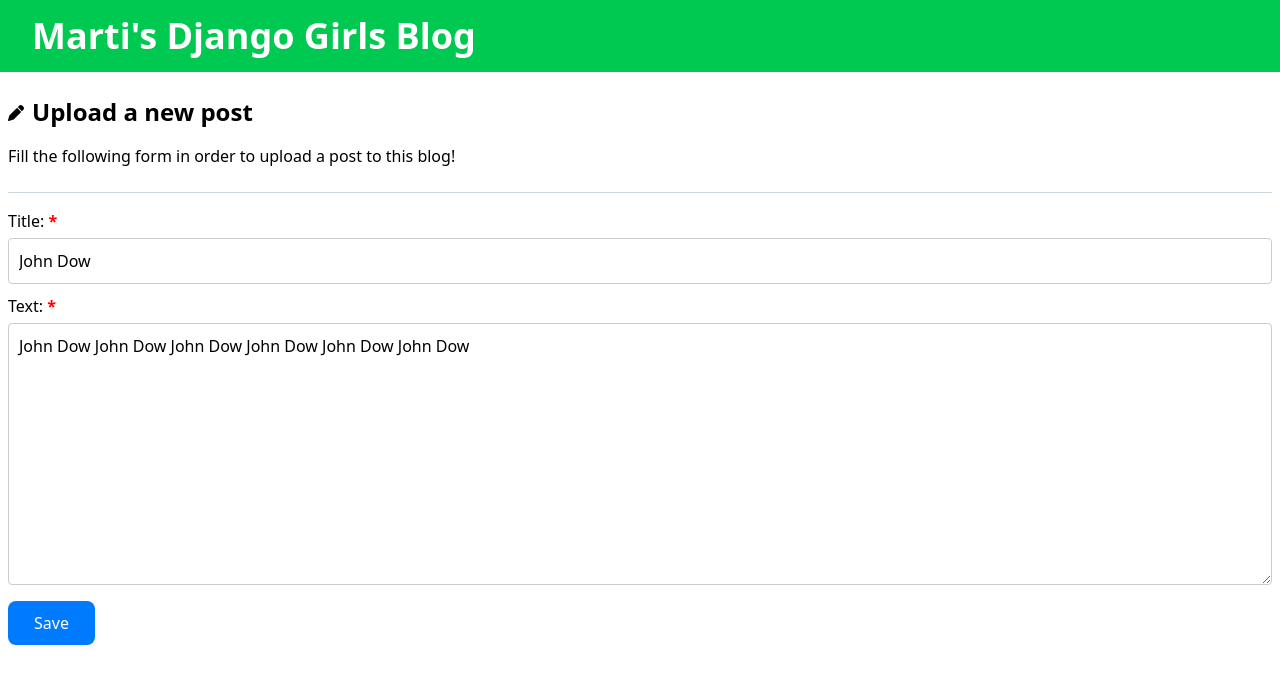
After one commit to multiparedes/DjangoGirls, a Django app: page /post/1/edit in a window 1280 px wide. The commit adds this page. Shown: the top 684 px of the page. Run offline with Django 5.2, Linux system fonts and the light colour scheme; data comes from the database, SQL or seed files in the repository; both versions use the stored data as it was after the commit.

Commit message:
Finished django girls basic tutorial

```diff
--- a/blog/static/css/blog.css
+++ b/blog/static/css/blog.css
@@ -29,6 +29,7 @@
 }
 
 button {
+    width: fit-content;
     padding: 10px;
     padding-inline: 26px;
     background: #007bff;
--- a/blog/templates/blog/base.html
+++ b/blog/templates/blog/base.html
@@ -14,11 +14,13 @@
 <body>
     <header class="w-screen p-4 bg-green-500 text-white px-8 flex justify-between items-center">
         <h1 class="text-4xl font-bold"><a href="/">Marti's Django Girls Blog</a></h1>
+        {% if user.is_authenticated %}
         <a href="{% url 'post_new' %}" class="flex px-2 py-1 bg-green-600 rounded-full grid place-contents-center hover:bg-green-900 transition-colors duration-200 ">
-            <svg  class="p-1 aspect-square" height="28px" xmlns="http://www.w3.org/2000/svg" viewBox="0 0 448 512">
+            <svg  class="p-1" width="28px" height="28px" xmlns="http://www.w3.org/2000/svg" viewBox="0 0 448 512">
                 <path fill="currentColor" d="M256 80c0-17.7-14.3-32-32-32s-32 14.3-32 32l0 144L48 224c-17.7 0-32 14.3-32 32s14.3 32 32 32l144 0 0 144c0 17.7 14.3 32 32 32s32-14.3 32-32l0-144 144 0c17.7 0 32-14.3 32-32s-14.3-32-32-32l-144 0 0-144z"/>
             </svg>
         </a>
+        {% endif %}
     </header>
     <main class="flex flex-col gap-y-4 container mx-auto mt-4 gap-2 p-2">
         {% block content %}
--- /dev/null
+++ b/blog/templates/blog/post_edit.html
@@ -0,0 +1,17 @@
+{% extends 'blog/base.html' %}
+
+{% block content %}
+    <div class="flex items-baseline">
+        <svg xmlns="http://www.w3.org/2000/svg" height="16px" class="aspect-square mr-2" viewBox="0 0 512 512">
+            <path d="M362.7 19.3L314.3 67.7 444.3 197.7l48.4-48.4c25-25 25-65.5 0-90.5L453.3 19.3c-25-25-65.5-25-90.5 0zm-71 71L58.6 323.5c-10.4 10.4-18 23.3-22.2 37.4L1 481.2C-1.5 489.7 .8 498.8 7 505s15.3 8.5 23.7 6.1l120.3-35.4c14.1-4.2 27-11.8 37.4-22.2L421.7 220.3 291.7 90.3z"/>
+        </svg>
+        <h1 class="text-2xl font-semibold">Upload a new post</h1>
+    </div>
+    <p>Fill the following form in order to upload a post to this blog!</p>
+    <hr class="mt-2 text-slate-300">
+    <form method="post">
+        {% csrf_token %}
+        {{ form.as_p }}
+        <button type="submit">Save</button>
+    </form>
+{% endblock %}
--- a/blog/urls.py
+++ b/blog/urls.py
@@ -3,6 +3,7 @@
 
 urlpatterns = [
     path('', views.post_list, name='post_list'),
-    path('posts/<int:pk>', views.post_detail, name='post_detail'),
-    path('post/new', views.post_new, name='post_new')
+    path('post/new', views.post_new, name='post_new'),
+    path('post/<int:pk>', views.post_detail, name='post_detail'),
+    path('post/<int:pk>/edit', views.post_edit, name='post_edit')
 ]
--- a/blog/views.py
+++ b/blog/views.py
@@ -27,3 +27,18 @@
     else:
         form = PostForm
         return render(request, 'blog/post_new.html', {'form': form})
+
+def post_edit(request, pk):
+    post = get_object_or_404(Post, pk=pk)
+    if request.POST:
+        form = PostForm(request.POST, instance=post)
+        if form.is_valid():
+            post = form.save(commit=False)
+            post.author = request.user
+            post.published_date = timezone.now()
+            post.save()
+
+            return redirect('post_detail', pk=post.pk)
+    else:
+        form = PostForm(instance=post)
+        return render(request, 'blog/post_edit.html', {'form': form})
```
Also changed, not shown: blog/templates/blog/post_detail.html (+12 -0 lines), db.sqlite3.
